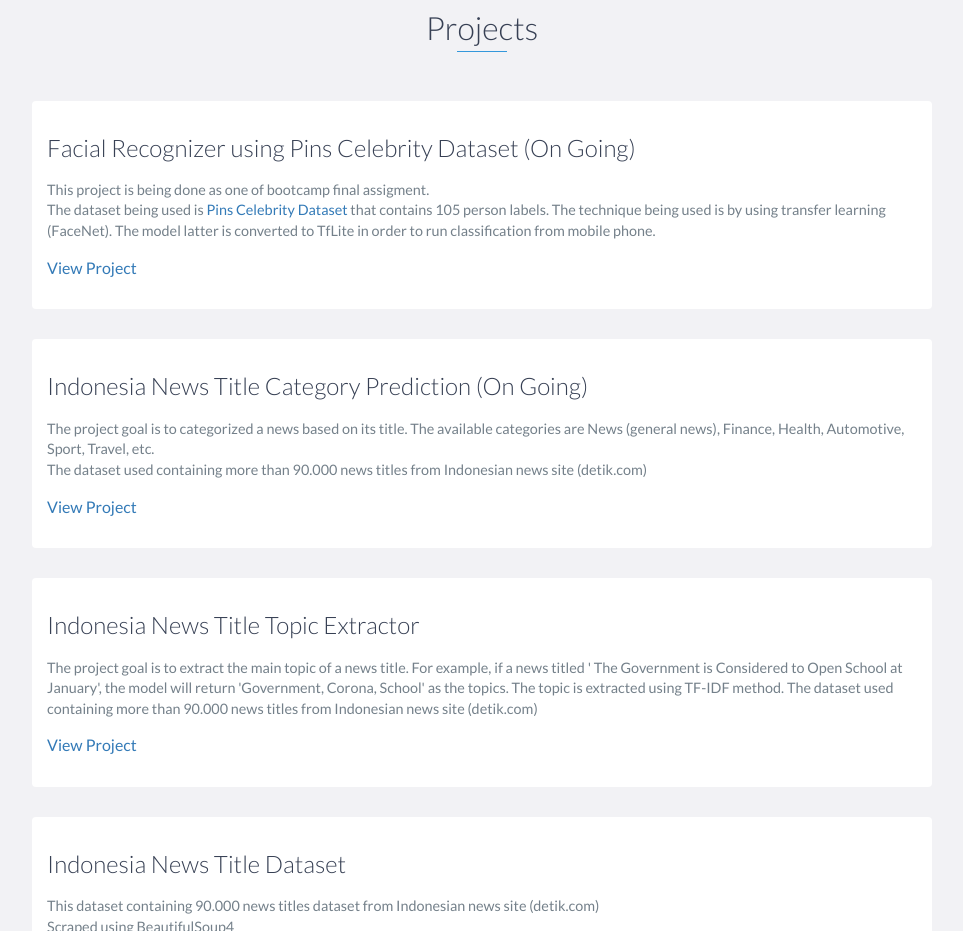
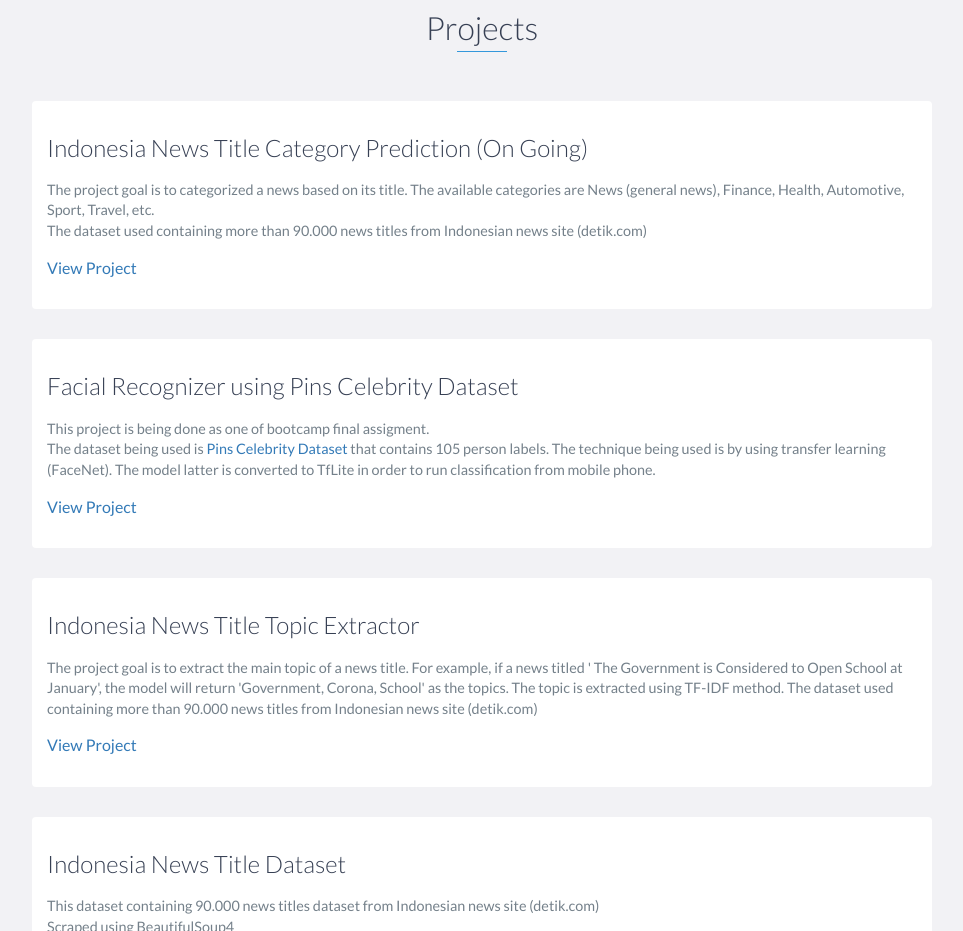
Before and after one commit to ibamibrahim/ibamibrahim.github.io, a website: page index.html in a window 1280 px wide. Shown: the part 2880-3811 px from the top of the page, without its empty margins (158-1121 px from the left). Drawn offline with nearby package versions, Linux system fonts and the light colour scheme.

Commit message:
Update project link

```diff
--- a/index.html
+++ b/index.html
@@ -180,12 +180,12 @@
         <h2 class="heading">Projects</h2>
         <div class="container">
             <div class="row">
-                <!-- End .project -->
                 <div class="project no-image">
                     <div class="project-info">
-                        <h3>Facial Recognizer using Pins Celebrity Dataset (On Going)</h3>
+                        <h3>Indonesia News Title Category Prediction (On Going)</h3>
                         <p>
-                            This project is being done as one of bootcamp final assigment. <br> The dataset being used is <a href='https://www.kaggle.com/hereisburak/pins-face-recognition' target="_blank">Pins Celebrity Dataset</a> that contains 105 person labels. The technique being used is by using transfer learning (FaceNet). The model latter is converted to TfLite in order to run classification from mobile phone.
+                            The project goal is to categorized a news based on its title. The available categories are News (general news), Finance, Health, Automotive, Sport, Travel, etc. <br>
+                            The dataset used containing more than 90.000 news titles from Indonesian news site (detik.com)
                         </p>
                         <a disabled>View Project</a>
                     </div>
@@ -194,12 +194,11 @@
                 <!-- End .project -->
                 <div class="project no-image">
                     <div class="project-info">
-                        <h3>Indonesia News Title Category Prediction (On Going)</h3>
+                        <h3>Facial Recognizer using Pins Celebrity Dataset</h3>
                         <p>
-                            The project goal is to categorized a news based on its title. The available categories are News (general news), Finance, Health, Automotive, Sport, Travel, etc. <br>
-                            The dataset used containing more than 90.000 news titles from Indonesian news site (detik.com)
+                            This project is being done as one of bootcamp final assigment. <br> The dataset being used is <a href='https://www.kaggle.com/hereisburak/pins-face-recognition' target="_blank">Pins Celebrity Dataset</a> that contains 105 person labels. The technique being used is by using transfer learning (FaceNet). The model latter is converted to TfLite in order to run classification from mobile phone.
                         </p>
-                        <a disabled>View Project</a>
+                        <a href="https://colab.research.google.com/drive/1BrU2Ld3_UtGQq-lYjCpDYTypQ3o1f68b#scrollTo=91y9PVhu9Uwf" target="_blank">View Project</a>
                     </div>
                     <!-- End .project-info -->
                 </div>
```
